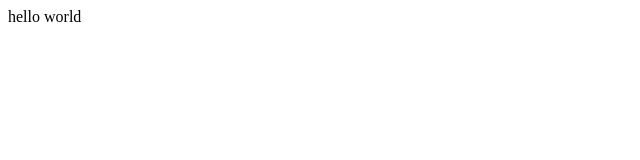
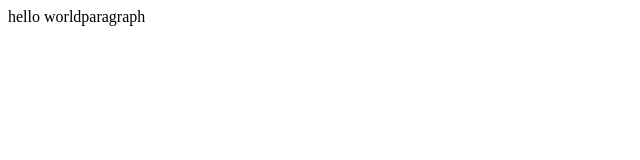
Before and after one commit to sumitkaushik1000/delta-demo, a plain HTML site: page index.html in a window 1280 px wide. Shown: the full height of the page, 0-640 px from the left. Drawn offline with Linux system fonts and the light colour scheme.

```diff
--- a/index.html
+++ b/index.html
@@ -1 +1 @@
-<p> hello world</p>
+<p> hello worldparagraph</p>
```
